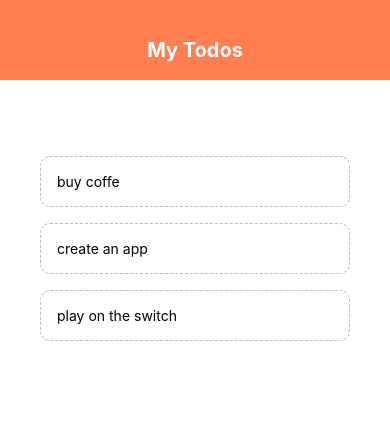
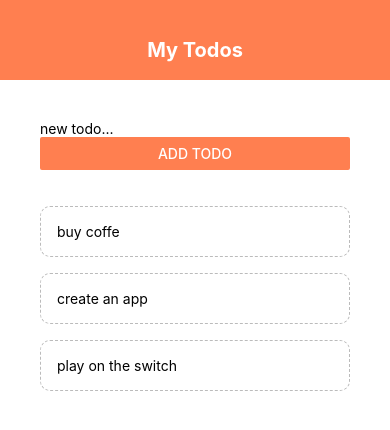
Before and after one commit to BrunohSL/firstReactApp, a React Native app: screen / in a window 390 px wide. Shown: the top 430 px of the page. Built offline with nearby package versions, Linux system fonts and the light colour scheme.

Commit message:
todo list app pt 3

```diff
--- a/App.js
+++ b/App.js
@@ -3,6 +3,7 @@
 import { FlatList, StyleSheet, Text, View, } from 'react-native';
 import Header from './components/header';
 import TodoItem from './components/todoItem';
+import AddTodo from './components/addTodo';
 
 export default function App() {
   const [todos, setTodos] = useState([
@@ -17,12 +18,20 @@
     })
   }
 
+  const submitHandler = (text) => {
+    setTodos((prevTodos) => {
+      return [
+        {text: text, key: Math.random().toString()},
+        ...prevTodos
+      ];
+    })
+  }
+
   return (
     <View style={styles.container}>
-      {/* header */}
       <Header />
       <View style={styles.content}>
-        {/* to form */}
+        <AddTodo submitHandler={submitHandler}/>
         <View style={styles.list}>
           <FlatList
             data={todos}
--- /dev/null
+++ b/components/addTodo.js
@@ -0,0 +1,32 @@
+import React, {useState} from 'react';
+import { StyleSheet, Text, TextInput, Button, View, } from 'react-native';
+
+export default function AddTodo({submitHandler}) {
+    const [text, setText] = useState('');
+
+    const changeHandler = (val) => {
+        setText(val);
+    }
+
+    return (
+        <View>
+            <TextInput
+            style={StyleSheet.input}
+                placeholder='new todo...'
+                onChangeText={changeHandler}
+            />
+
+            <Button onPress={() => submitHandler(text)} title='Add Todo' color='coral' />
+        </View>
+    )
+}
+
+const styles = StyleSheet.create({
+    input: {
+        marginBottom: 10,
+        paddingHorizontal: 8,
+        paddingVertical: 6,
+        borderBottomWidth: 1,
+        borderBottomColor: '#ddd',
+    }
+})
--- a/components/header.js
+++ b/components/header.js
@@ -1,4 +1,3 @@
-import { StatusBar } from 'expo-status-bar';
 import React from 'react';
 import { StyleSheet, Text, View, } from 'react-native';
 
--- a/components/todoItem.js
+++ b/components/todoItem.js
@@ -1,4 +1,3 @@
-import { StatusBar } from 'expo-status-bar';
 import React from 'react';
 import { StyleSheet, Text, View, TouchableOpacity } from 'react-native';
 
```
